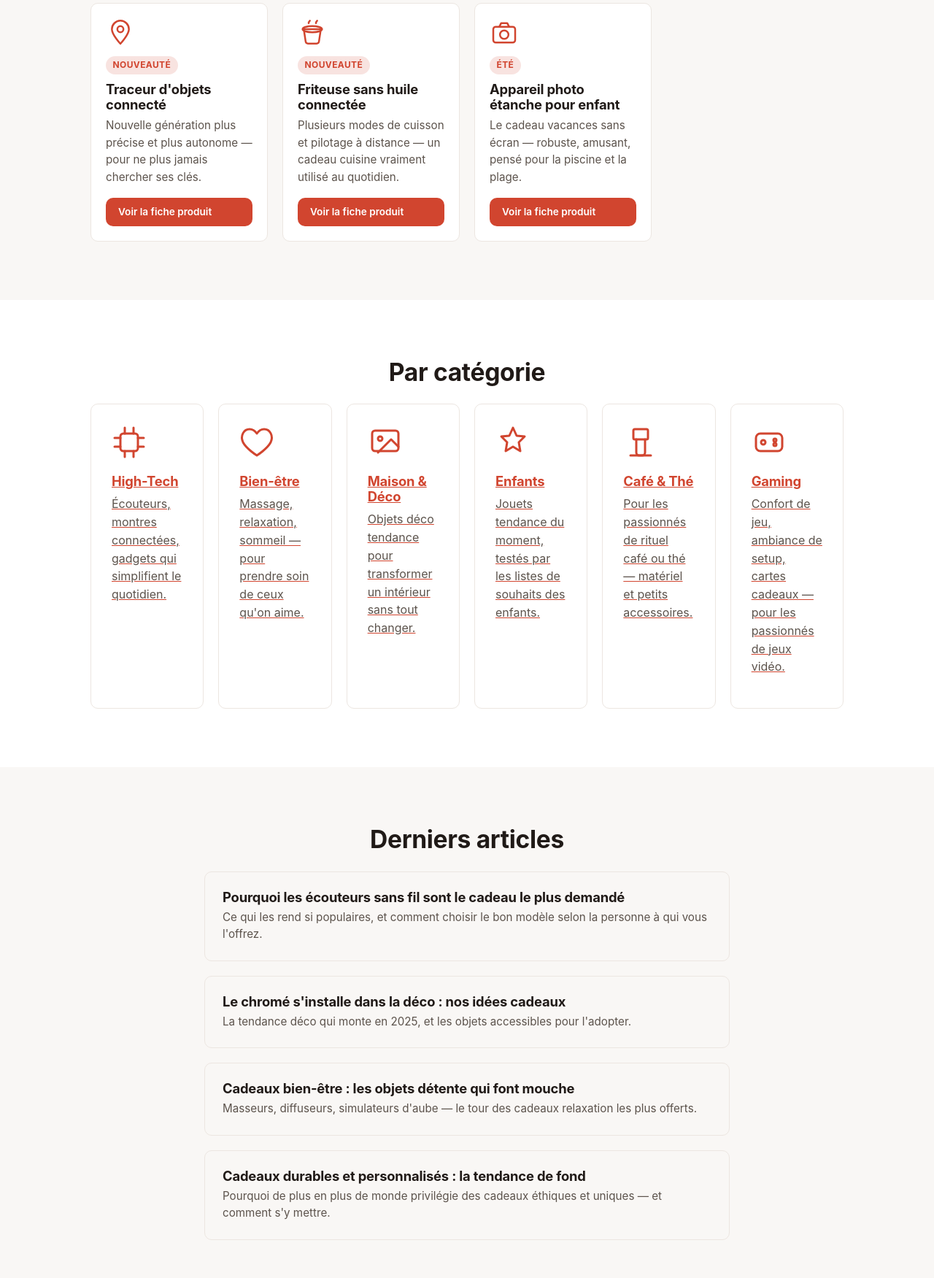
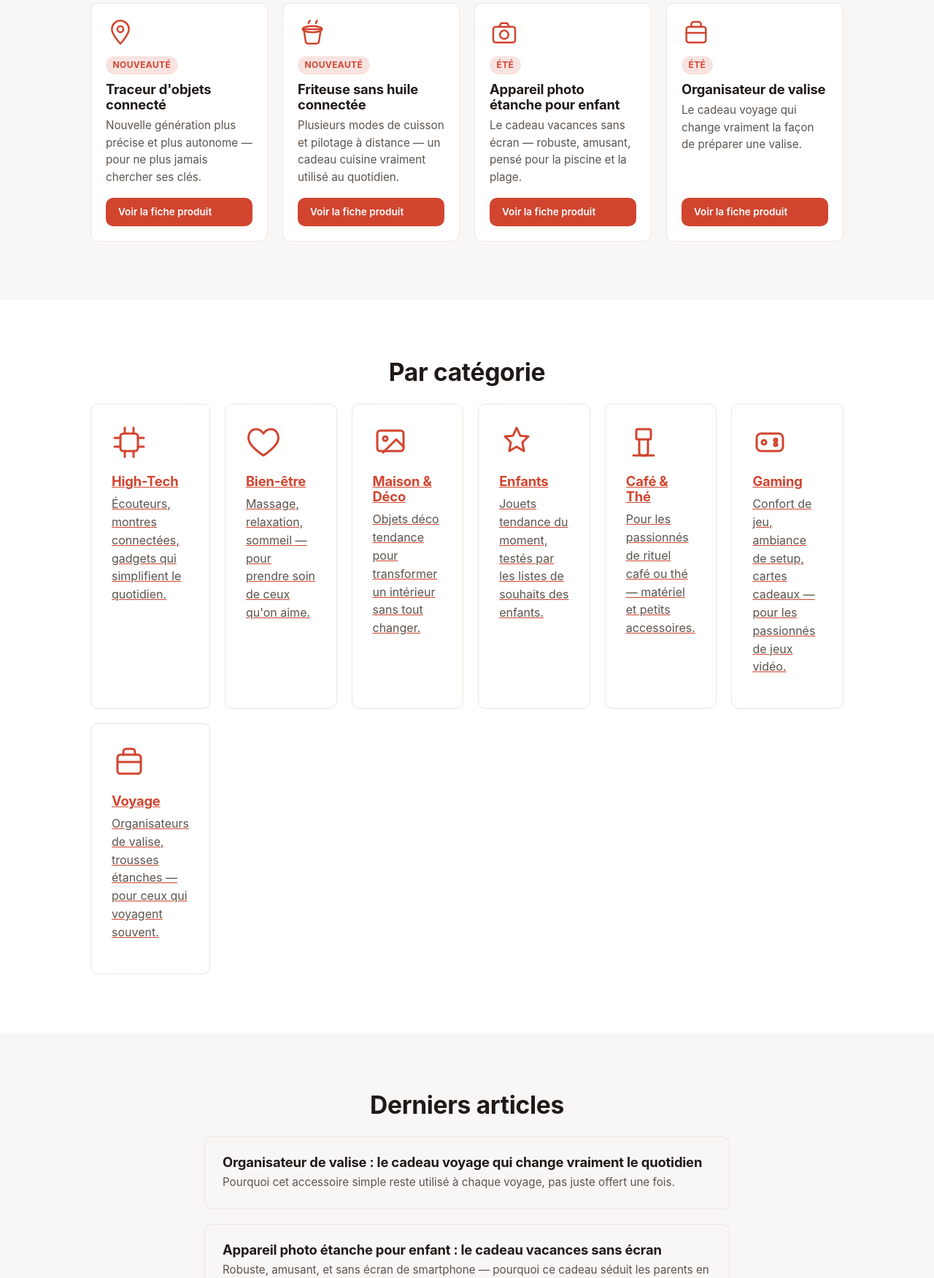
Before and after one commit to helvirekouoto/pepite, a website: page site/index.html in a window 1280 px wide. Shown: the part 1049-2800 px from the top of the page at 73% size. Drawn offline with Linux system fonts and the light colour scheme.

Commit message:
chore(nav): ajoute Voyage a la navigation de tout le site

```diff
--- a/site/index.html
+++ b/site/index.html
@@ -18,6 +18,7 @@
         <a href="categories/enfants.html">Enfants</a>
         <a href="categories/cafe-the.html">Café &amp; Thé</a>
         <a href="categories/gaming.html">Gaming</a>
+        <a href="categories/voyage.html">Voyage</a>
         <a href="quiz.html" style="color:var(--color-accent);font-weight:700;">Trouver le cadeau idéal</a>
         <a href="blog/index.html">Blog</a>
       </nav>
@@ -104,6 +105,15 @@
               <a class="btn btn-primary btn-small" href="produits/appareil-photo-etanche-enfant.html">Voir la fiche produit</a>
             </div>
           </article>
+          <article class="product-card">
+            <div class="product-body">
+              <svg class="product-icon" viewBox="0 0 24 24" fill="none" stroke="currentColor" stroke-width="1.5" stroke-linecap="round" stroke-linejoin="round" aria-hidden="true"><rect x="4" y="7" width="16" height="13" rx="2"/><path d="M8 7V5a2 2 0 0 1 2-2h4a2 2 0 0 1 2 2v2"/><path d="M4 12h16"/></svg>
+              <span class="badge-trend">Été</span>
+              <h3>Organisateur de valise</h3>
+              <p>Le cadeau voyage qui change vraiment la façon de préparer une valise.</p>
+              <a class="btn btn-primary btn-small" href="produits/organisateur-valise.html">Voir la fiche produit</a>
+            </div>
+          </article>
         </div>
       </div>
     </section>
@@ -142,6 +152,11 @@
             <h3>Gaming</h3>
             <p>Confort de jeu, ambiance de setup, cartes cadeaux — pour les passionnés de jeux vidéo.</p>
           </a>
+          <a class="card" href="categories/voyage.html">
+            <svg class="category-icon" viewBox="0 0 24 24" fill="none" stroke="currentColor" stroke-width="1.5" stroke-linecap="round" stroke-linejoin="round" aria-hidden="true"><rect x="4" y="7" width="16" height="13" rx="2"/><path d="M8 7V5a2 2 0 0 1 2-2h4a2 2 0 0 1 2 2v2"/><path d="M4 12h16"/></svg>
+            <h3>Voyage</h3>
+            <p>Organisateurs de valise, trousses étanches — pour ceux qui voyagent souvent.</p>
+          </a>
         </div>
       </div>
     </section>
@@ -150,23 +165,24 @@
       <div class="wrap">
         <h2>Derniers articles</h2>
         <div class="article-list">
-          <a class="article-item" href="blog/ecouteurs-sans-fil-cadeau.html">
-            <h3>Pourquoi les écouteurs sans fil sont le cadeau le plus demandé</h3>
-            <p>Ce qui les rend si populaires, et comment choisir le bon modèle selon la personne à qui vous l'offrez.</p>
+          <a class="article-item" href="blog/organisateur-valise-cadeau.html">
+            <h3>Organisateur de valise : le cadeau voyage qui change vraiment le quotidien</h3>
+            <p>Pourquoi cet accessoire simple reste utilisé à chaque voyage, pas juste offert une fois.</p>
           </a>
-          <a class="article-item" href="blog/mobilier-chrome-tendance-deco.html">
-            <h3>Le chromé s'installe dans la déco : nos idées cadeaux</h3>
-            <p>La tendance déco qui monte en 2025, et les objets accessibles pour l'adopter.</p>
+          <a class="article-item" href="blog/appareil-photo-etanche-enfant-cadeau.html">
+            <h3>Appareil photo étanche pour enfant : le cadeau vacances sans écran</h3>
+            <p>Robuste, amusant, et sans écran de smartphone — pourquoi ce cadeau séduit les parents en plein été.</p>
           </a>
-          <a class="article-item" href="blog/cadeaux-bien-etre-tendance.html">
-            <h3>Cadeaux bien-être : les objets détente qui font mouche</h3>
-            <p>Masseurs, diffuseurs, simulateurs d'aube — le tour des cadeaux relaxation les plus offerts.</p>
+          <a class="article-item" href="blog/friteuse-sans-huile-connectee-cadeau.html">
+            <h3>Friteuse sans huile connectée : le cadeau cuisine qui change vraiment le quotidien</h3>
+            <p>Pourquoi cet appareil reste utilisé bien après les fêtes, contrairement à beaucoup de gadgets cuisine.</p>
           </a>
-          <a class="article-item" href="blog/cadeaux-durables-personnalises.html">
-            <h3>Cadeaux durables et personnalisés : la tendance de fond</h3>
-            <p>Pourquoi de plus en plus de monde privilégie des cadeaux éthiques et uniques — et comment s'y mettre.</p>
+          <a class="article-item" href="blog/traceur-objet-connecte-cadeau.html">
+            <h3>Traceur d'objets connecté : le cadeau anti-perte qui fait toujours plaisir</h3>
+            <p>Pourquoi la nouvelle génération de traceurs change la donne, et pour qui c'est le cadeau idéal.</p>
           </a>
         </div>
+        <p style="text-align:center;margin-top:1.5rem;"><a href="blog/index.html">Voir tous les articles →</a></p>
       </div>
     </section>
 
```
Also changed, not shown: site/blog/appareil-photo-etanche-enfant-cadeau.html (+1 -0 lines), site/blog/cadeaux-bien-etre-tendance.html (+1 -0 lines), site/blog/cadeaux-durables-personnalises.html (+1 -0 lines), site/blog/ecouteurs-sans-fil-cadeau.html (+1 -0 lines), site/blog/friteuse-sans-huile-connectee-cadeau.html (+1 -0 lines), site/blog/index.html (+5 -0 lines), site/blog/mobilier-chrome-tendance-deco.html (+1 -0 lines), site/blog/traceur-objet-connecte-cadeau.html (+1 -0 lines), site/categories/bien-etre.html (+1 -0 lines), site/categories/cafe-the.html (+1 -0 lines), site/categories/enfants.html (+1 -0 lines), site/categories/gaming.html (+1 -0 lines), site/categories/high-tech.html (+1 -0 lines), site/categories/maison-deco.html (+1 -0 lines), 5 more files.
